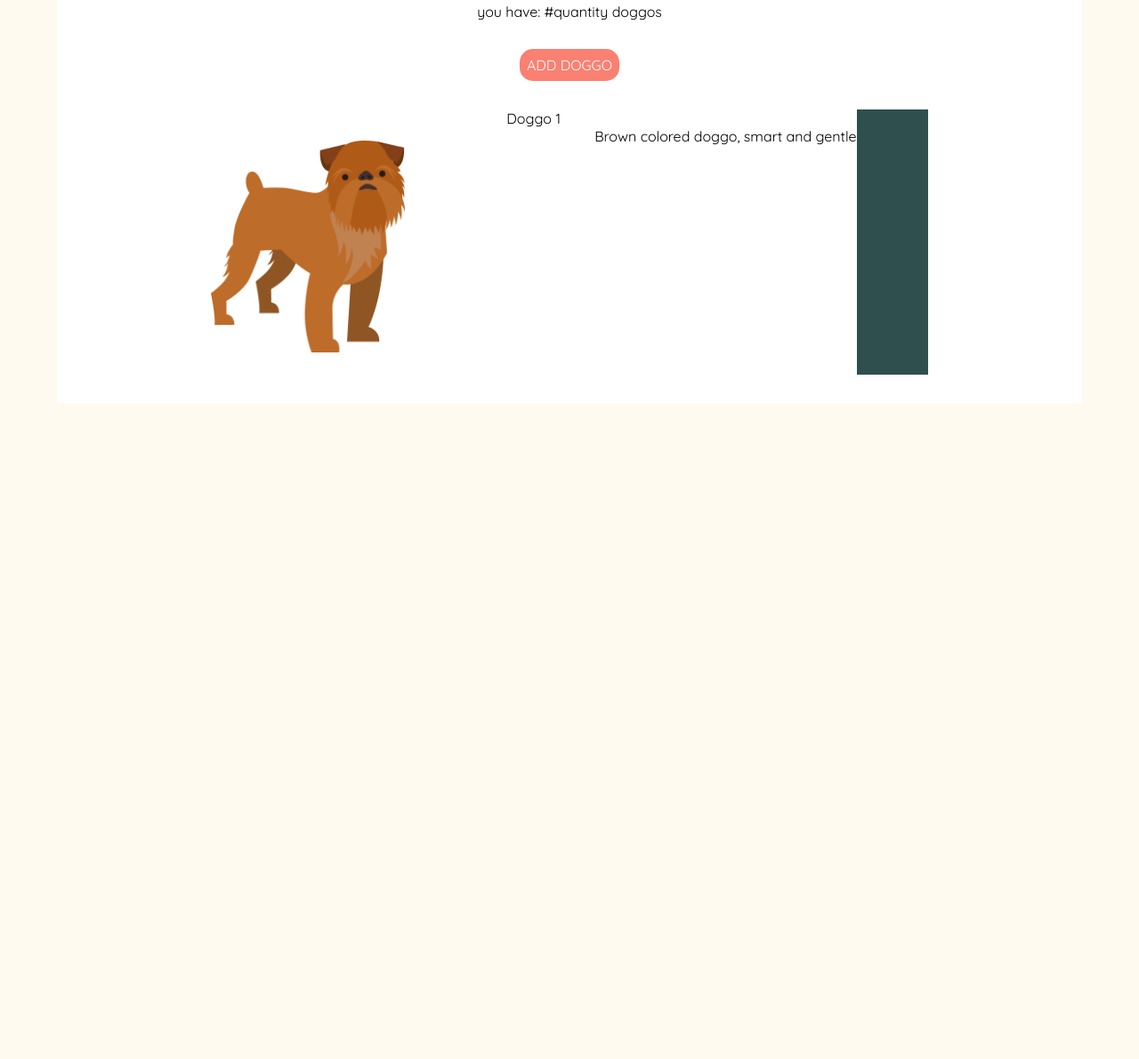
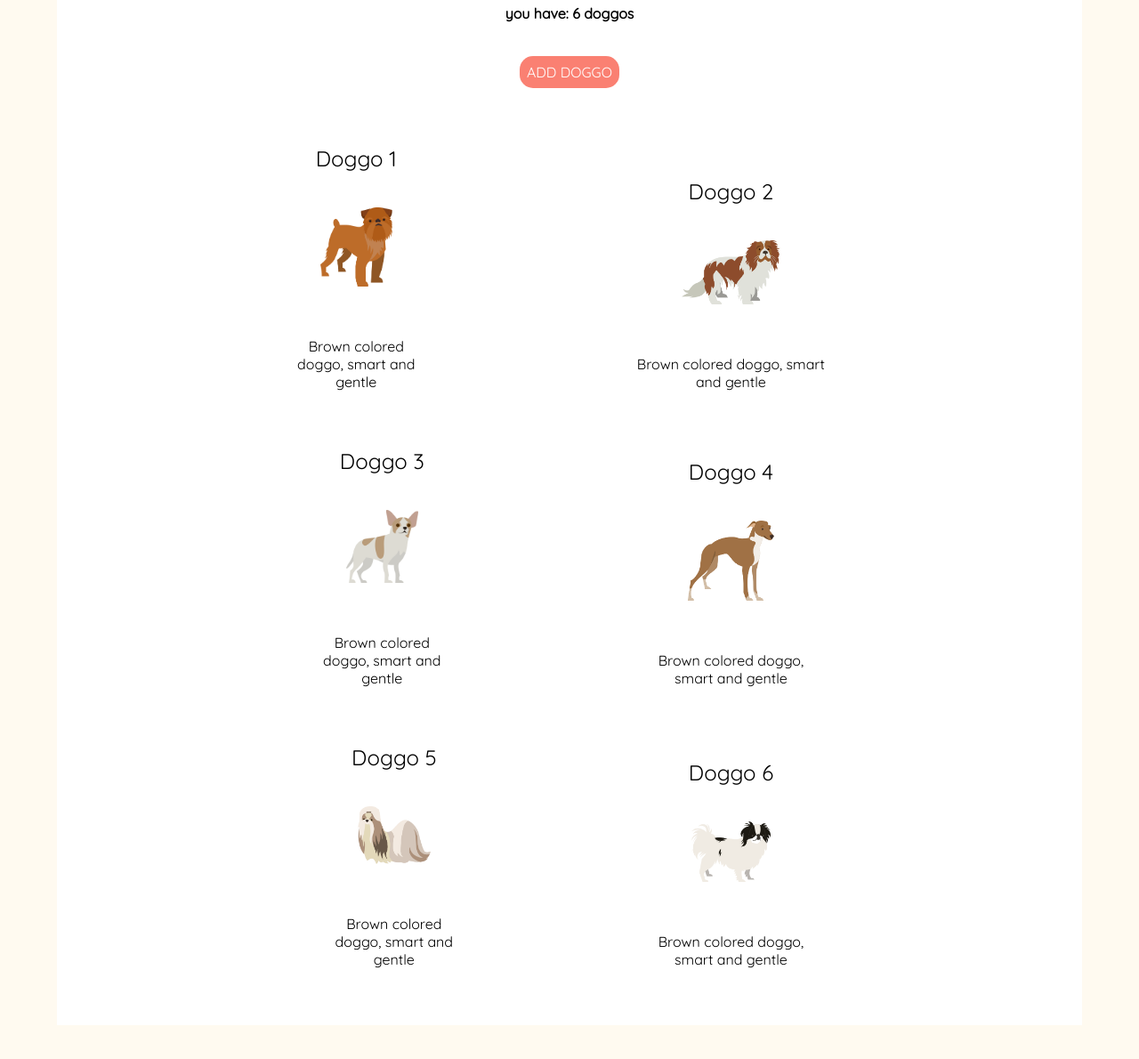
Before and after one commit to Marienkafer/doggostastic-layout, a plain HTML site: page index.html in a window 1280 px wide. Shown: the part 456-1646 px from the top of the page at 89% size. Before the commit the page ends 909 px from the top, so only its background shows below. Drawn offline with Linux system fonts and the light colour scheme.

Commit message:
layout style and structure ready, adding item counter

```diff
--- a/css/style.css
+++ b/css/style.css
@@ -36,6 +36,7 @@ body {
 	margin: auto;
 	padding-top: 1em;
 	padding-bottom: 2em;
+	margin-bottom: 5em;
 
 }
 
@@ -87,29 +88,36 @@ body {
 .list-block{
 	margin: auto;
 	margin-top: 2em;
-	width: 70%;
-	background-color: darkslategrey;
+	width: 80%;
+
 }
 
 .doggo-item{
-	display: table;
+	display: inline-block;
 	background-color: white;
-	width: 90%;
+	margin: auto;
+	height: 20%;
 	margin-top: 1em;
+	padding: 1em;
 
 }
 
+.doggo-name{
+
+	font-size: 1.5em;
+	text-align: center;
+	margin-bottom: 1em;
+}
+
 .doggo-img{
-	display: block;
-	vertical-align: middle;
-	width:30%;
-	height:30%;
-	float: left;
+	width: 25%;
+	padding: 1em;
+
 }
 
 .doggo-description{
-	display: table-cell;
-	vertical-align: middle;
-	float: right;
-	margin-right: %;
+	width: 50%;
+	margin: auto;
+	font-size: 1em;
+	padding: 1em;
 }
--- a/index.html
+++ b/index.html
@@ -17,7 +17,7 @@
 		</div>
 		<div class="main-block" id="main-block">
 			<h3> Here's your list of doggos </h3>
-			<p> you have:  #quantity doggos</p>
+			<h4> you have:  <span id="count"> </span> doggos</h4>
 
 			<button class="bttn" id="add-bttn"> ADD DOGGO </button>
 
@@ -33,6 +33,31 @@
 					 <img class="doggo-img" src="img/database/doggo1.png">
 					<div class= "doggo-description"> Brown colored doggo, smart and gentle </div>
 				</div>
+				<div class="doggo-item">
+					<div class="doggo-name"> Doggo 2 </div>
+					 <img class="doggo-img" src="img/database/doggo2.png">
+					<div class= "doggo-description"> Brown colored doggo, smart and gentle </div>
+				</div>
+				<div class="doggo-item">
+					<div class="doggo-name"> Doggo 3 </div>
+					 <img class="doggo-img" src="img/database/doggo3.png">
+					<div class= "doggo-description"> Brown colored doggo, smart and gentle </div>
+				</div>
+				<div class="doggo-item">
+					<div class="doggo-name"> Doggo 4 </div>
+					 <img class="doggo-img" src="img/database/doggo4.png">
+					<div class= "doggo-description"> Brown colored doggo, smart and gentle </div>
+				</div>
+				<div class="doggo-item">
+					<div class="doggo-name"> Doggo 5 </div>
+					 <img class="doggo-img" src="img/database/doggo5.png">
+					<div class= "doggo-description"> Brown colored doggo, smart and gentle </div>
+				</div>
+				<div class="doggo-item">
+					<div class="doggo-name"> Doggo 6 </div>
+					 <img class="doggo-img" src="img/database/doggo6.png">
+					<div class= "doggo-description"> Brown colored doggo, smart and gentle </div>
+				</div>
 			</div>
 		</div>
 
--- a/js/behaviour.js
+++ b/js/behaviour.js
@@ -9,3 +9,8 @@ $(document).ready(function(){
         $("#add-form").hide('fast');
     });
 });
+
+$(document).ready(function(){
+var x = $(".doggo-item:visible").length;
+$("#count").append(x);
+});
```
